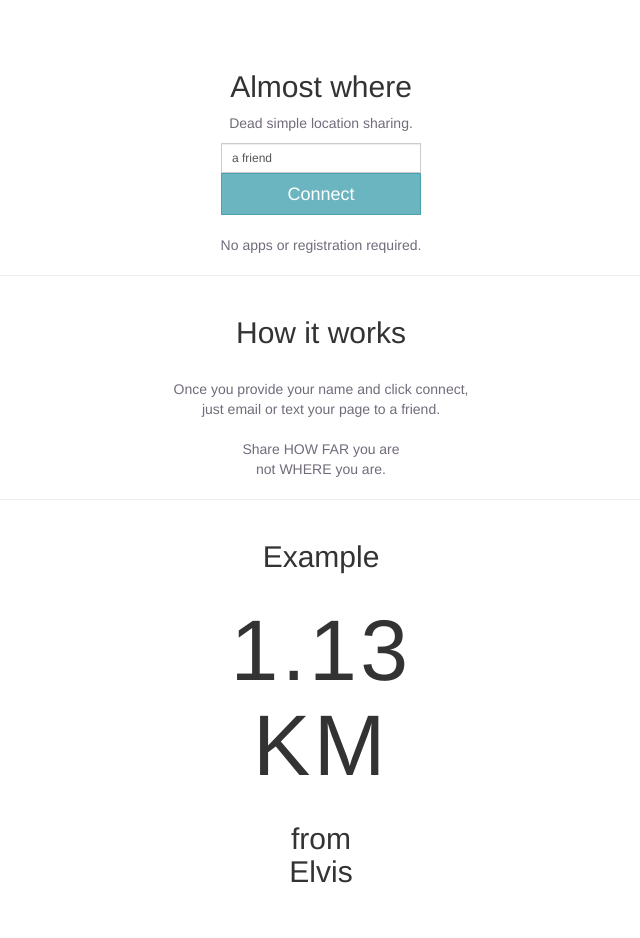
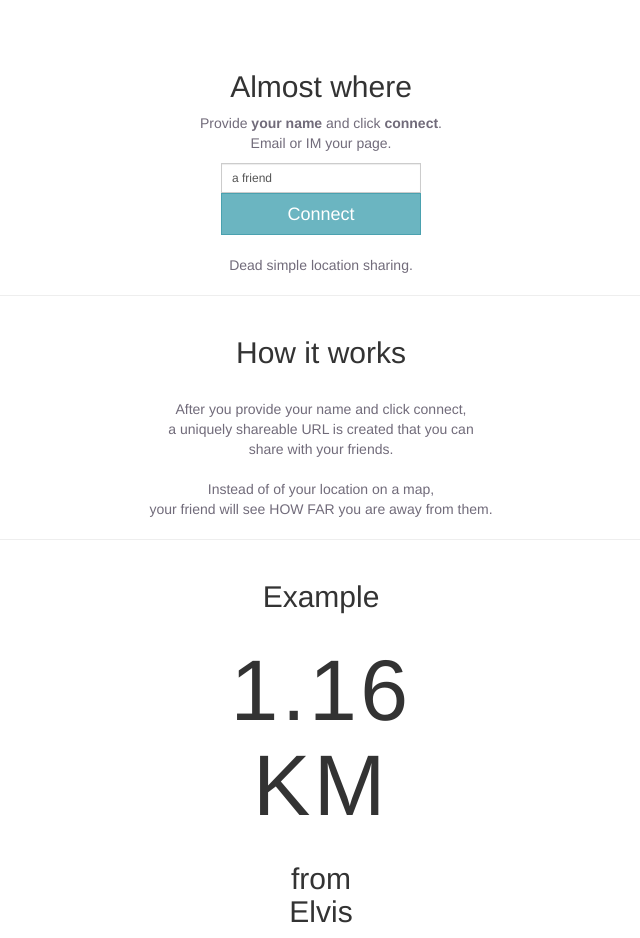
Before and after one commit to troygdaniel/almostwhere, a website: page index.html in a window 1280 px wide. Shown: the whole page, without its empty margins (319-959 px from the left). Before the commit the page ends 898 px from the top, so only its background shows below. Drawn offline with Linux system fonts and the light colour scheme.

Commit message:
Refinements of landing page

```diff
--- a/index.html
+++ b/index.html
@@ -42,7 +42,7 @@
             }
             $("#device-name").val(Almost.Device.fetchDeviceName());
 
-            setInterval(exampleDistance,1000);
+            setInterval(exampleDistance,1800);
             $("#connect-btn").click(function(){
                 Almost.Device.saveDeviceName($("#device-name").val());
                 location.href = "room?"+guid;
@@ -52,24 +52,29 @@
     </head>
     <body>
         <center>
+
                     <h2>Almost where</h2>
-                    <p>
+                    <P>Provide <B>your name</B> and click <B>connect</B>.
+                        <br/>
+                        Email or IM your page.</p>
+                    <input type="text" id="device-name" placeholder="Your name" class="h5a-input form-control input-sm" style="width:200px">
+
+                    <input type="submit" id="connect-btn" style="width:200px;position:relative;left:0px" class="create-room-button h5a-btn btn  btn-lg btn-primary full" value="Connect">
+                    <br/><br/>
+<p>
                         Dead simple location sharing.
                     </p>
-                    <input type="text" id="device-name" placeholder="Your name" class="h5a-input form-control input-sm" style="width:200px">
-                    <input type="submit" id="connect-btn" style="width:200px;position:relative;left:0px" class="create-room-button h5a-btn btn  btn-lg btn-primary full" value="Connect">
-                    <p><br/>
-                        No apps or registration required.
-                    </p>
+
 
                     <hr/>
                     <h2>How it works</h2>
                     <p><br/>
-                        Once you provide your name and click connect,
+                        After you provide your name and click connect,
                         <br/>
-                        just email or text your page to a friend.
+                        a uniquely shareable URL is created that you can<br/> share with your friends.
                         <br/><br/>
-                        Share HOW FAR you are<br/>not WHERE you are.
+                        Instead of of your location on a map,<br/>
+                        your friend will see HOW FAR you are away from them.
 
                     </p>
                     <hr/>
@@ -79,6 +84,7 @@
                     <h2 id="some_one">from <br>Elvis</h2>
                     </center>
 
+
     </center>
         <script src="js/device.js"></script>
         <script src="../js/vendor/jquery.min.js"></script>
--- a/package.json
+++ b/package.json
@@ -1,6 +1,6 @@
 {
     "name": "App2",
-    "version": "0.0.1-34",
+    "version": "0.0.1-35",
     "description": "App2",
     "dependencies": {
         "socket.io": "latest",
```
